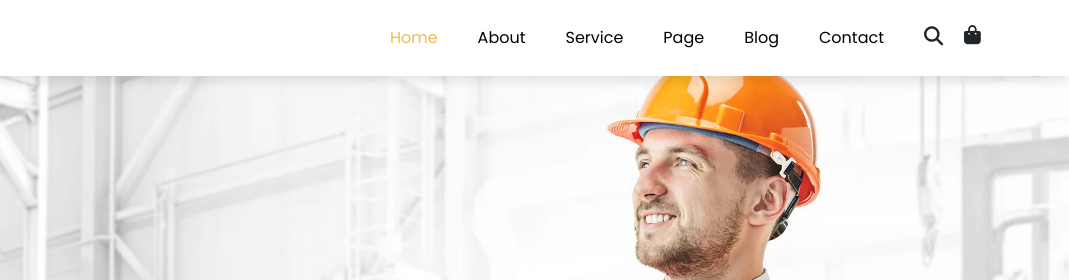
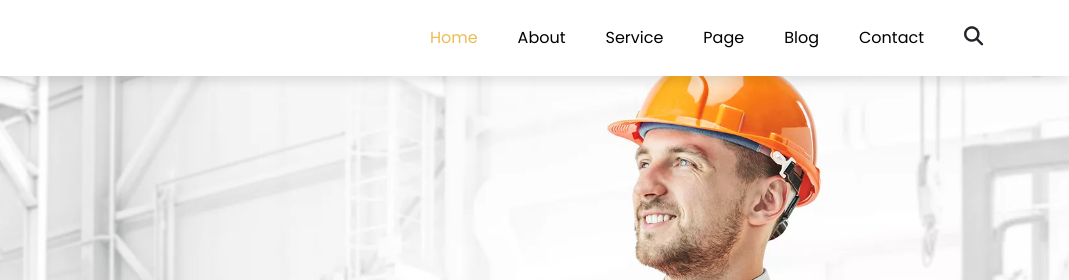
Before and after one commit to Nimraumer-dev/Hackathon-Project-Real-state-Website-UI, a plain HTML site: page index.html in a window 1280 px wide. Shown: the top 280 px of the page, 211-1280 px from the left. Drawn offline with nearby package versions, Linux system fonts and the light colour scheme.

Commit message:
fourth commit

```diff
--- a/index.html
+++ b/index.html
@@ -50,10 +50,6 @@
                     <li class="nav-item">
                         <i class="fa-solid fa-magnifying-glass"></i>
                     </li>
-                    <li class="nav-item">
-                        <i class="fa-solid fa-bag-shopping"></i>
-                    </li>
-
             </div>
         </div>
     </nav>
```
